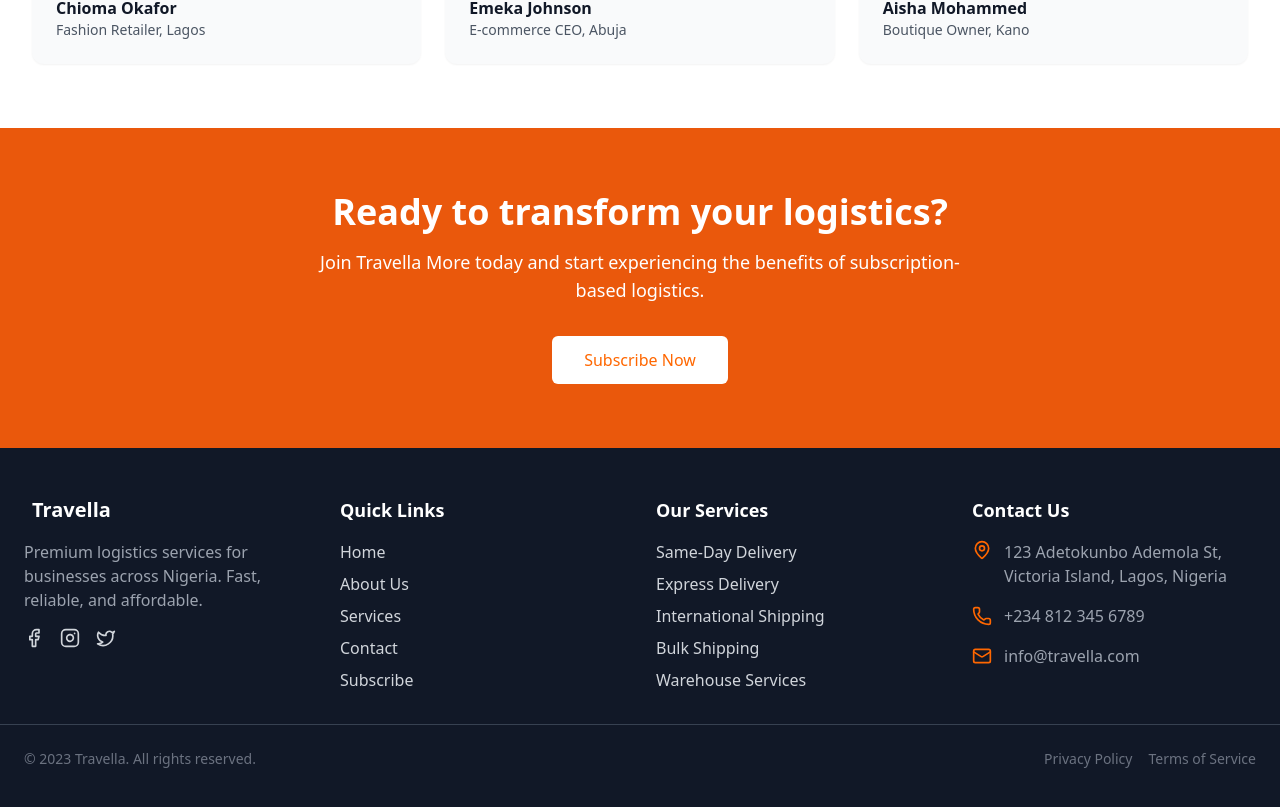
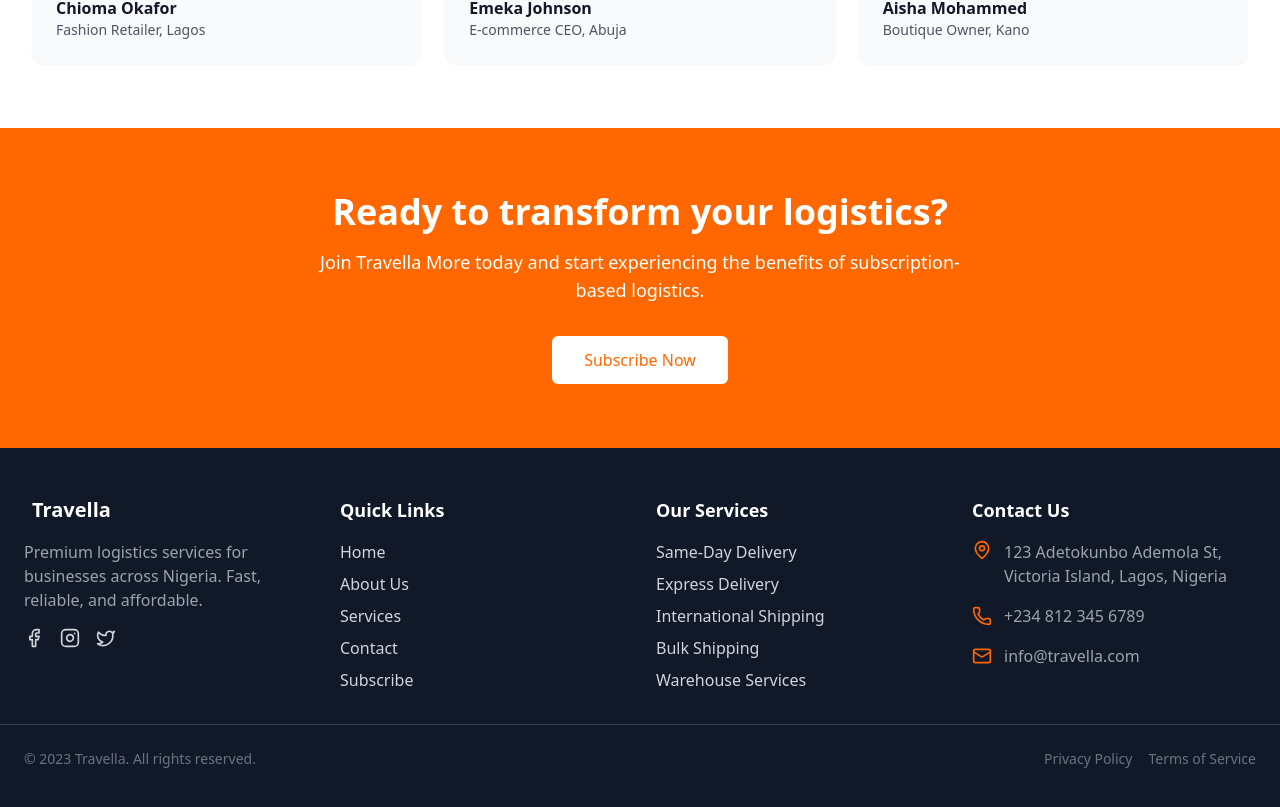
Before and after one commit to Maxxiejay/travella-new, a Vue app: page / in a window 1280 px wide. Shown: the part 3734-4541 px from the top of the page. Built offline with nearby package versions, Linux system fonts and the light colour scheme.

Commit message:
fixed orange color and changed logo

```diff
--- a/src/sections/CTASection.vue
+++ b/src/sections/CTASection.vue
@@ -1,5 +1,5 @@
 <template>
-  <section class="bg-primaryDark py-16 px-4 md:px-6 lg:px-8">
+  <section class="bg-primary py-16 px-4 md:px-6 lg:px-8">
     <div class="max-w-4xl mx-auto text-center">
       <h2 class="text-3xl md:text-4xl font-bold text-white mb-4">
         Ready to transform your logistics?
@@ -19,8 +19,7 @@
 
 <script setup>
 const handleSubscribe = () => {
-  // Handle subscription action
-  // This could navigate to a signup page or open a modal
+
   console.log('Subscribe button clicked');
 };
 </script>
```
Also changed, not shown: src/assets/travella.png.
